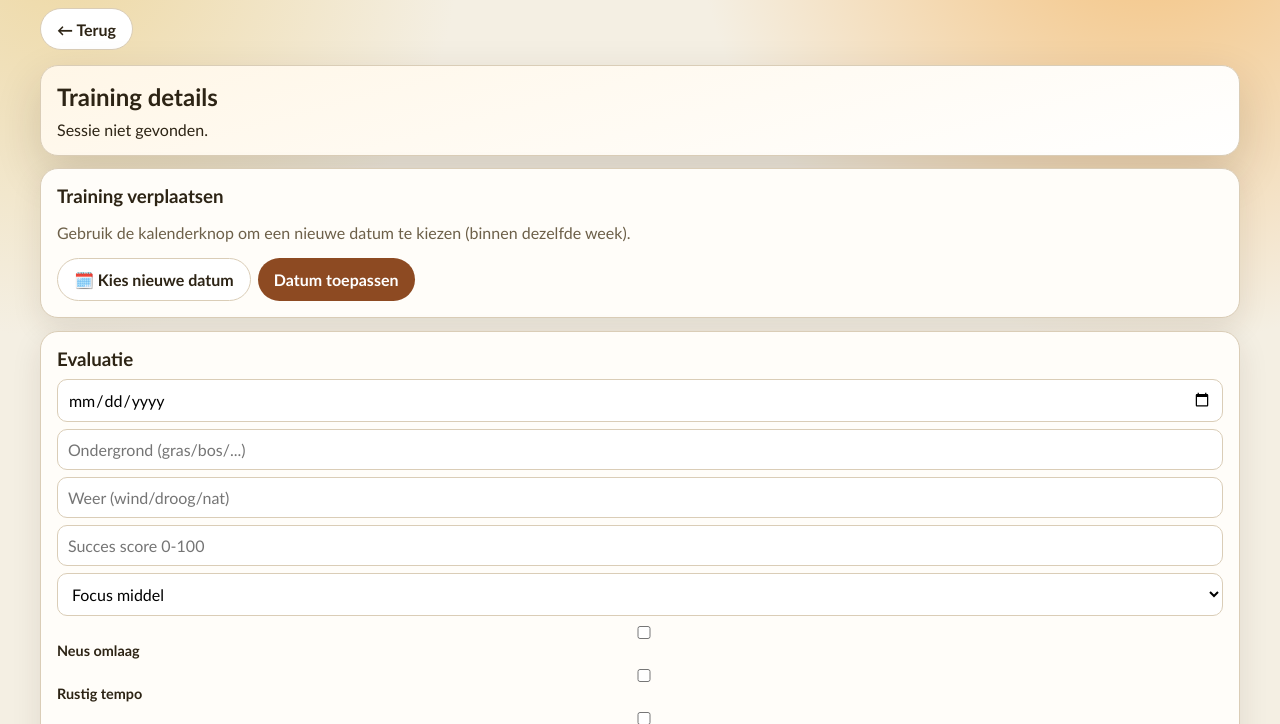
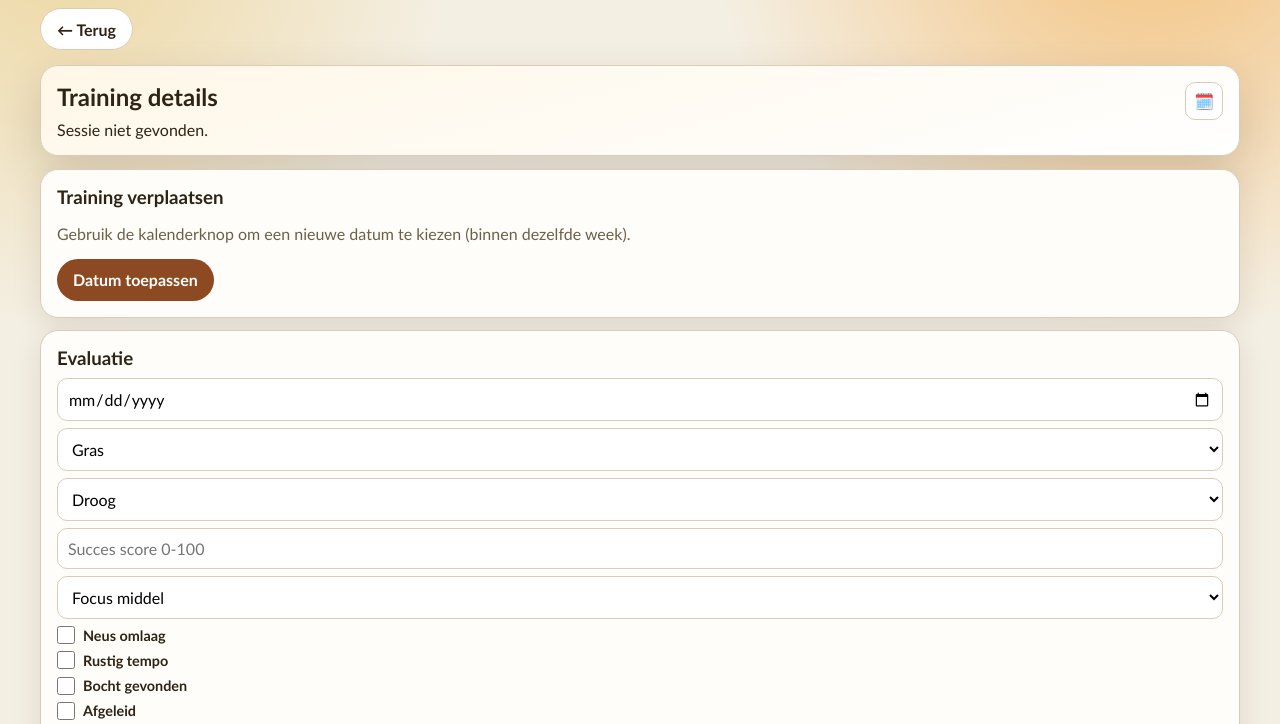
Before and after one commit to codingdavy7/Sporen, a plain HTML site: page session.html in a window 1280 px wide. Shown: the part 58-782 px from the top of the page. Drawn offline with Linux system fonts and the light colour scheme.

Commit message:
bug fixing

```diff
--- a/app.js
+++ b/app.js
@@ -173,16 +173,23 @@ function initProfilePage() {
   form.addEventListener("submit", (event) => {
     event.preventDefault();
     const name = nameInput.value.trim();
-    const startDate = startInput.value;
+    let startDate = startInput.value;
 
     if (!name) return (msg.textContent = "Vul een naam in.");
-    if (!isIsoDate(startDate)) return (msg.textContent = "Kies een geldige startdatum.");
+    if (!isIsoDate(startDate)) startDate = todayISO();
 
     state.preferences.dogName = name;
     state.preferences.startDate = startDate;
     state.planner.program.dogProfile.name = name;
     persist();
     msg.textContent = "Profiel opgeslagen.";
+  });
+
+  backLink.addEventListener("click", (event) => {
+    if (window.history.length > 1) {
+      event.preventDefault();
+      window.history.back();
+    }
   });
 }
 
@@ -443,6 +450,12 @@ function initSessionPage() {
   const ret = qs.get("return") || "trainingen";
 
   backLink.href = ret === "dashboard" ? "./dashboard.html" : ret === "logboek" ? "./logboek.html" : `./trainingen.html?week=${weekId}`;
+  backLink.addEventListener("click", (event) => {
+    if (window.history.length > 1) {
+      event.preventDefault();
+      window.history.back();
+    }
+  });
 
   const session = state.planner.sessionsById[sessionId];
   if (!session) {
--- a/session.html
+++ b/session.html
@@ -18,7 +18,10 @@
 
     <main class="page">
       <section class="card hero-card">
-        <h2>Training details</h2>
+        <div class="session-headline">
+          <h2>Training details</h2>
+          <button id="open-date-picker" class="icon-button" type="button" aria-label="Kies nieuwe datum">🗓️</button>
+        </div>
         <article id="session-detail" class="training-detail">Sessie laden...</article>
       </section>
 
@@ -26,7 +29,6 @@
         <h3>Training verplaatsen</h3>
         <p class="muted">Gebruik de kalenderknop om een nieuwe datum te kiezen (binnen dezelfde week).</p>
         <div class="inline-actions">
-          <button id="open-date-picker" class="button ghost" type="button">🗓️ Kies nieuwe datum</button>
           <input id="reschedule-date" type="date" class="hidden" />
           <button id="apply-reschedule" class="button" type="button">Datum toepassen</button>
         </div>
@@ -36,18 +38,28 @@
         <h3>Evaluatie</h3>
         <form id="session-log-form" class="form-grid">
           <input id="log-date" type="date" required />
-          <input id="log-surface" type="text" placeholder="Ondergrond (gras/bos/...)" />
-          <input id="log-weather" type="text" placeholder="Weer (wind/droog/nat)" />
+          <select id="log-surface">
+            <option value="gras" selected>Gras</option>
+            <option value="zand">Zand</option>
+            <option value="bos">Bos</option>
+            <option value="asfalt">Asfalt</option>
+            <option value="grind">Grind</option>
+          </select>
+          <select id="log-weather">
+            <option value="droog" selected>Droog</option>
+            <option value="nat">Nat</option>
+            <option value="wind">Wind</option>
+          </select>
           <input id="log-success" type="number" min="0" max="100" placeholder="Succes score 0-100" />
           <select id="log-focus">
             <option value="laag">Focus laag</option>
             <option value="middel" selected>Focus middel</option>
             <option value="hoog">Focus hoog</option>
           </select>
-          <label><input id="obs-nose" type="checkbox" /> Neus omlaag</label>
-          <label><input id="obs-calm" type="checkbox" /> Rustig tempo</label>
-          <label id="obs-turn-wrap"><input id="obs-turn" type="checkbox" /> Bocht gevonden</label>
-          <label><input id="obs-distracted" type="checkbox" /> Afgeleid</label>
+          <label class="check-row"><input id="obs-nose" type="checkbox" /> <span>Neus omlaag</span></label>
+          <label class="check-row"><input id="obs-calm" type="checkbox" /> <span>Rustig tempo</span></label>
+          <label id="obs-turn-wrap" class="check-row"><input id="obs-turn" type="checkbox" /> <span>Bocht gevonden</span></label>
+          <label class="check-row"><input id="obs-distracted" type="checkbox" /> <span>Afgeleid</span></label>
           <div class="form-row">
             <label for="log-photo">Sessie foto</label>
             <input id="log-photo" type="file" accept="image/*" />
--- a/styles.css
+++ b/styles.css
@@ -323,6 +323,35 @@ input, textarea, select {
 .backlog-item { border: 1px dashed var(--border); border-radius: 9px; padding: 0.45rem; background: #fff; font-size: 0.86rem; }
 
 .training-detail p { margin: 0.3rem 0; }
+.session-headline {
+  display: flex;
+  justify-content: space-between;
+  align-items: center;
+  gap: 0.4rem;
+}
+
+.icon-button {
+  border: 1px solid var(--border);
+  background: #fff;
+  border-radius: 10px;
+  min-width: 38px;
+  min-height: 38px;
+  padding: 0.2rem 0.45rem;
+  cursor: pointer;
+}
+
+.check-row {
+  display: flex;
+  align-items: center;
+  gap: 0.5rem;
+  font-weight: 600;
+}
+
+.check-row input[type="checkbox"] {
+  width: 18px;
+  height: 18px;
+  margin: 0;
+}
 
 .log-list { display: grid; gap: 0.45rem; }
 .log-item { border: 1px solid var(--border); border-radius: 10px; background: #fff; padding: 0.55rem; }
```
